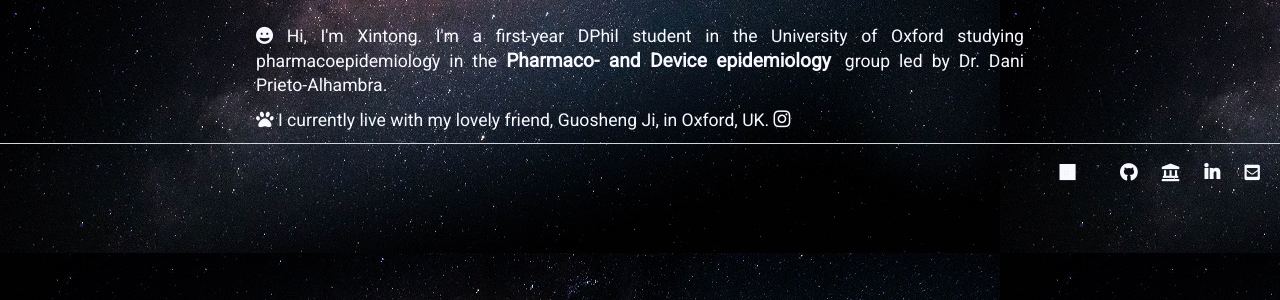
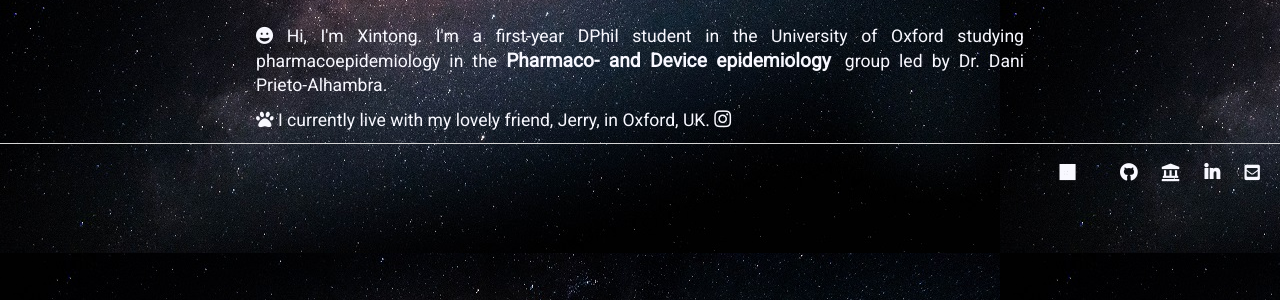
Before and after one commit to Xintong-Li-ZnCu/Xintong-Li-ZnCu.github.io, a Jekyll site: the page built from index.html, in a window 1280 px wide. Shown: the part 413-713 px from the top of the page. Built offline with Jekyll 4.4.1, drawn with Linux system fonts in a browser that asks for light colours; nearby versions of some CDN libraries; a style sheet for code colours, icons or effects is not loaded.

Commit message:
Update index.html

```diff
--- a/index.html
+++ b/index.html
@@ -27,7 +27,7 @@
         <div class="section-2">
 
             <p><i class="fas fa-grin"></i> Hi, I'm Xintong. I'm a first-year DPhil student in the University of Oxford studying pharmacoepidemiology in the <a href= "https://www.ndorms.ox.ac.uk/research-groups/Musculoskeletal-Pharmacoepidemiology"  target="_blank", style="display: inline"><b>Pharmaco- and Device epidemiology</b></a> group led by Dr. Dani Prieto-Alhambra.</p>
-            <p><i class="fas fa-paw"></i> I currently live with my lovely friend, Guosheng Ji, in Oxford, UK. <a href= "https://www.instagram.com/mr_meatball_cat/"  target="_blank", style="display: inline"> <i class="fab fa-instagram"></i> </a>
+            <p><i class="fas fa-paw"></i> I currently live with my lovely friend, Jerry, in Oxford, UK. <a href= "https://www.instagram.com/mr_meatball_cat/"  target="_blank", style="display: inline"> <i class="fab fa-instagram"></i> </a>
 
 
 
```
